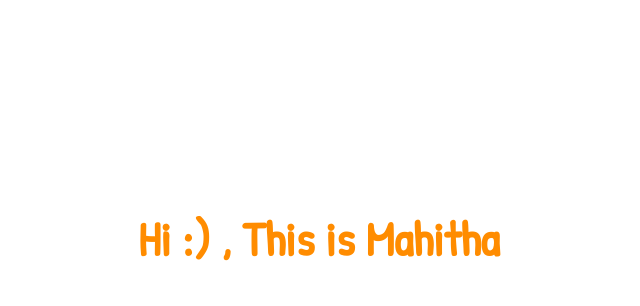
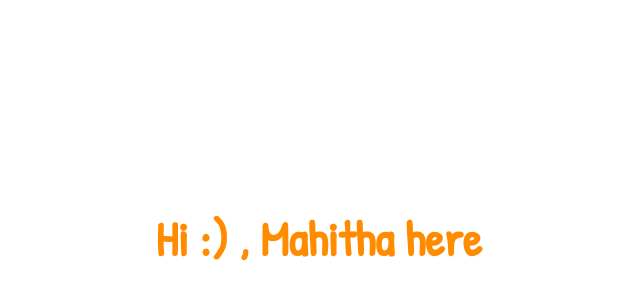
Before and after one commit to mahithabushap/mahithabushap.github.io, a plain HTML site: page index.html in a window 1280 px wide. Shown: the part 162-468 px from the top of the page, without its empty margins (320-960 px from the left). Drawn offline with Linux system fonts and the light colour scheme.

Commit message:
Update index.html

```diff
--- a/index.html
+++ b/index.html
@@ -9,7 +9,7 @@
 </head>
 <body>
   <div class="container">
-    <h1 class="typing">Hi :) , This is Mahitha</h1>
+    <h1 class="typing">Hi :) , Mahitha here </h1>
   </div>
 </body>
 </html>
```
